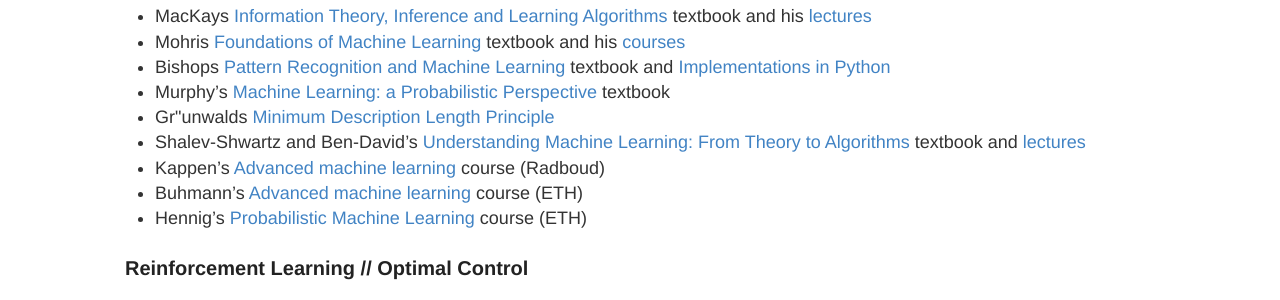
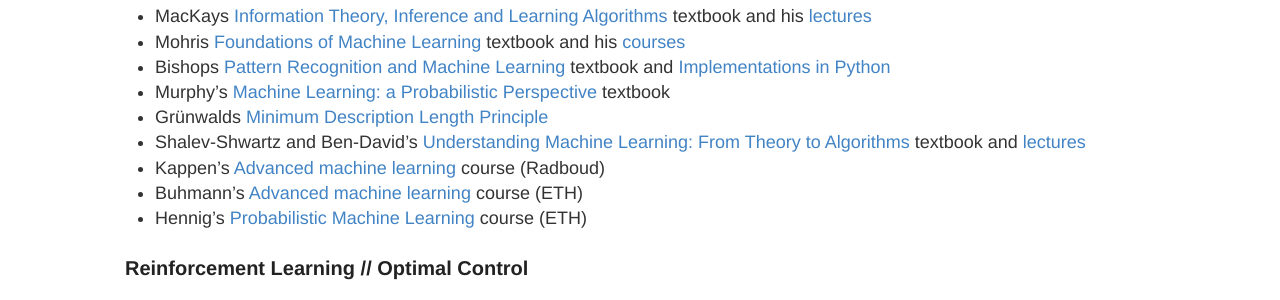
Before and after one commit to Mariusmarten/mariusmarten.github.io, a Jekyll site: the page built from resources.md, in a window 1280 px wide. Shown: the part 750-1050 px from the top of the page. Built offline with Jekyll 4.4.1, drawn with Linux system fonts in a browser that asks for light colours.

Commit message:
Update resources.md

```diff
--- a/resources.md
+++ b/resources.md
@@ -23,7 +23,7 @@ A collection of resources for Computational Neuroscience, Machine Learning and C
 - Bishops [Pattern Recognition and Machine Learning](http://users.isr.ist.utl.pt/~wurmd/Livros/school/Bishop%20-%20Pattern%20Recognition%20And%20Machine%20Learning%20-%20Springer%20%202006.pdf) textbook and
 [Implementations in Python](https://github.com/ctgk/PRML)
 - Murphy’s [Machine Learning: a Probabilistic Perspective](https://doc.lagout.org/science/Artificial%20Intelligence/Machine%20learning/Machine%20Learning_%20A%20Probabilistic%20Perspective%20%5BMurphy%202012-08-24%5D.pdf) textbook
-- Gr\"unwalds [Minimum Description Length Principle](https://mitpress.mit.edu/books/minimum-description-length-principle)
+- Grünwalds [Minimum Description Length Principle](https://mitpress.mit.edu/books/minimum-description-length-principle)
 - Shalev-Shwartz and Ben-David's [Understanding Machine Learning: From Theory to Algorithms](https://www.cs.huji.ac.il/~shais/UnderstandingMachineLearning/understanding-machine-learning-theory-algorithms.pdf) textbook and [lectures](https://www.youtube.com/watch?v=b5NlRg8SjZg&list=PLPW2keNyw-usgvmR7FTQ3ZRjfLs5jT4BO&index=1)
 - Kappen's [Advanced machine learning](http://www.snn.ru.nl/~bertk/machinelearning/adv_ml.html) course (Radboud)
 - Buhmann's [Advanced machine learning](https://ml2.inf.ethz.ch/courses/aml/#questions) course (ETH)
```
